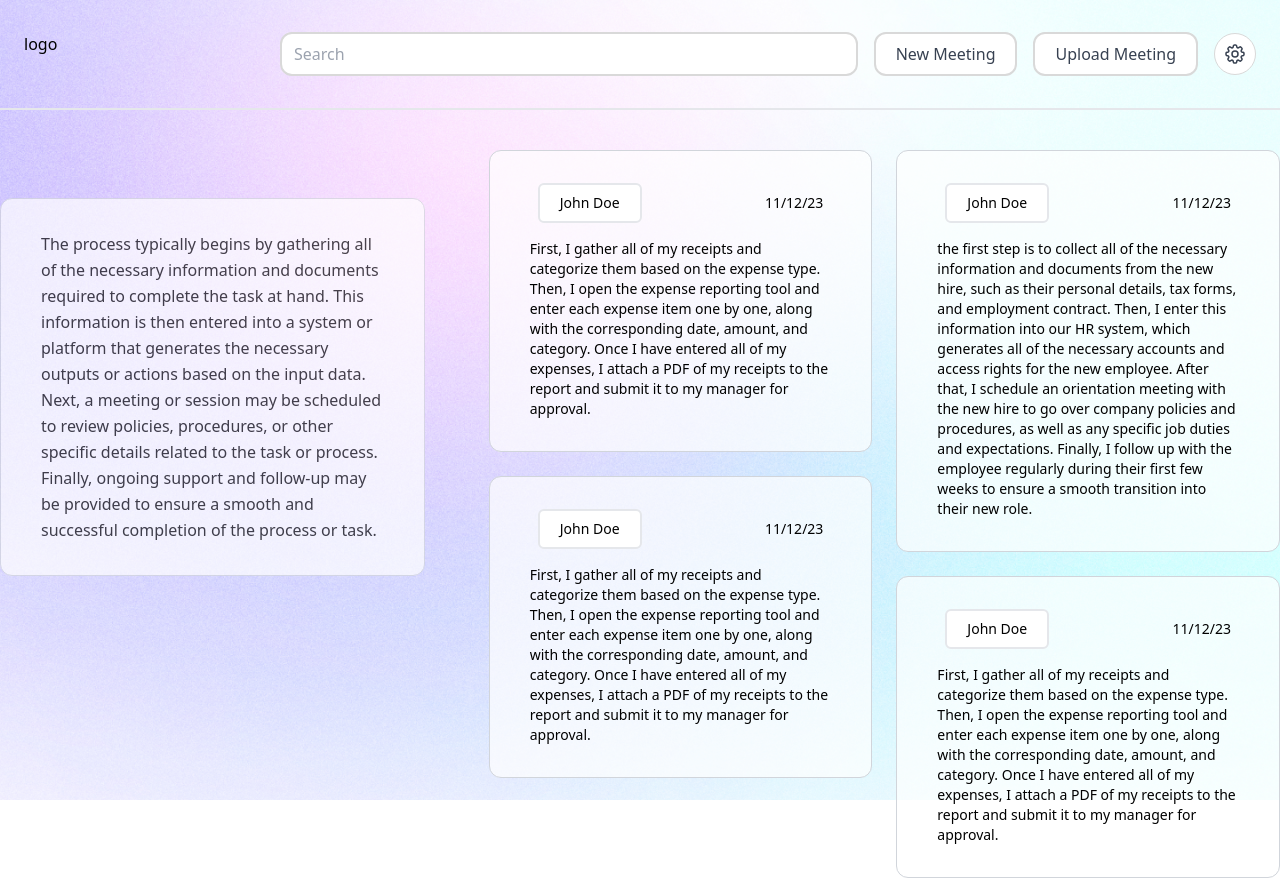
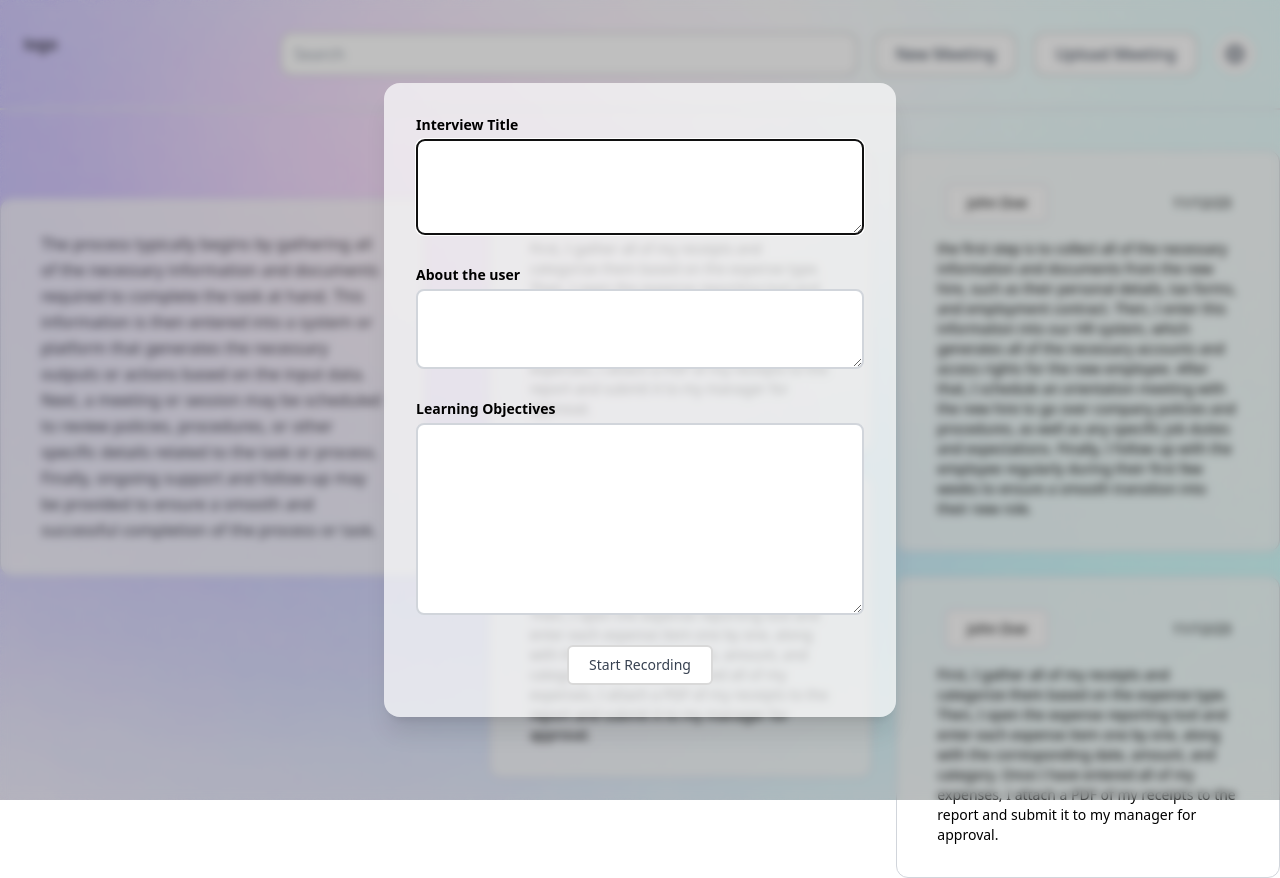
Before and after one commit to joycexjiang/treehacks-frontend, a Next.js app: page /search in a window 1280 px wide. Both pictures are taken after a click on the button "New Meeting". Built offline with nearby package versions, Linux system fonts and the light colour scheme; no server answers.

Commit message:
Create new meeting modal

```diff
--- a/components/Header/Header.tsx
+++ b/components/Header/Header.tsx
@@ -3,9 +3,14 @@ import logo from "../../assets/vercel.svg";
 import Image from "next/image";
 import { Cog8ToothIcon } from "@heroicons/react/24/outline";
 import Searchbar from "../Searchbar";
+import { useState } from "react";
+import NewMeetingModal from "../NewMeetingModal/NewMeetingModal";
 
 export default function Header() {
+  const [modalisOpen, setModalisOpen] = useState(false);
+
   return (
+    <>
       <div className="px-6 py-8 border-b-2">
         <div className="flex justify-between">
           <div className="w-64">logo</div>
@@ -13,7 +18,7 @@ export default function Header() {
             <Searchbar />
             <div>
               <button
-              onClick={() => console.log("new meeting")}
+                onClick={() => setModalisOpen(true)}
                 className="border-2 border-[#D9D9D9] bg-white px-5 py-2 rounded-xl text-md text-gray-700"
               >
                 New Meeting
@@ -38,5 +43,7 @@ export default function Header() {
           </div>
         </div>
       </div>
+      <NewMeetingModal isOpen={modalisOpen} setIsOpen={setModalisOpen} />
+    </>
   );
 }
--- /dev/null
+++ b/components/NewMeetingModal/NewMeetingModal.tsx
@@ -0,0 +1,74 @@
+import { Dialog, Transition } from "@headlessui/react";
+import { Fragment } from "react";
+
+type NewMeetingModalProps = {
+  isOpen: boolean;
+  setIsOpen: (isOpen: boolean) => void;
+};
+
+export default function NewMeetingModal({
+  isOpen,
+  setIsOpen,
+}: NewMeetingModalProps) {
+  return (
+    <Transition appear show={isOpen} as={Fragment}>
+      <Dialog
+        as="div"
+        className="relative z-10"
+        onClose={() => setIsOpen(false)}
+      >
+        <Transition.Child
+          as={Fragment}
+          enter="ease-out duration-300"
+          enterFrom="opacity-0"
+          enterTo="opacity-100"
+          leave="ease-in duration-200"
+          leaveFrom="opacity-100"
+          leaveTo="opacity-0"
+        >
+          <div className="fixed inset-0 bg-black bg-opacity-25 backdrop-blur-sm" />
+        </Transition.Child>
+
+        <div className="fixed inset-0 overflow-y-auto">
+          <div className="flex min-h-full items-center justify-center p-4 text-center">
+            <Transition.Child
+              as={Fragment}
+              enter="ease-out duration-300"
+              enterFrom="opacity-0 scale-95"
+              enterTo="opacity-100 scale-100"
+              leave="ease-in duration-200"
+              leaveFrom="opacity-100 scale-100"
+              leaveTo="opacity-0 scale-95"
+            >
+              <Dialog.Panel className="w-full max-w-lg transform overflow-hidden rounded-2xl bg-white bg-opacity-70 p-8 text-left align-middle shadow-xl transition-all">
+                <div className="mb-6">
+                  <h3 className="font-bold mb-1 text-sm">Interview Title</h3>
+                  <textarea className="w-full h-24 border-2 border-gray-300 rounded-lg p-2" />
+                </div>
+                <div className="mb-6">
+                  <h3 className="font-bold mb-1 text-sm">About the user</h3>
+                  <textarea className="w-full h-20 border-2 border-gray-300 rounded-lg p-2" />
+                </div>
+                <div className="mb-6">
+                  <h3 className="font-bold mb-1 text-sm">
+                    Learning Objectives
+                  </h3>
+                  <textarea className="w-full h-48 border-2 border-gray-300 rounded-lg p-2" />
+                </div>
+
+                <div className="flex justify-center">
+                  <button
+                    onClick={() => console.log("new meeting")}
+                    className="border-2 border-[#D9D9D9] bg-white px-5 py-2 rounded-md text-sm text-gray-700"
+                  >
+                    Start Recording
+                  </button>
+                </div>
+              </Dialog.Panel>
+            </Transition.Child>
+          </div>
+        </div>
+      </Dialog>
+    </Transition>
+  );
+}
```
Lines whose indentation alone changed are shown as unchanged.
